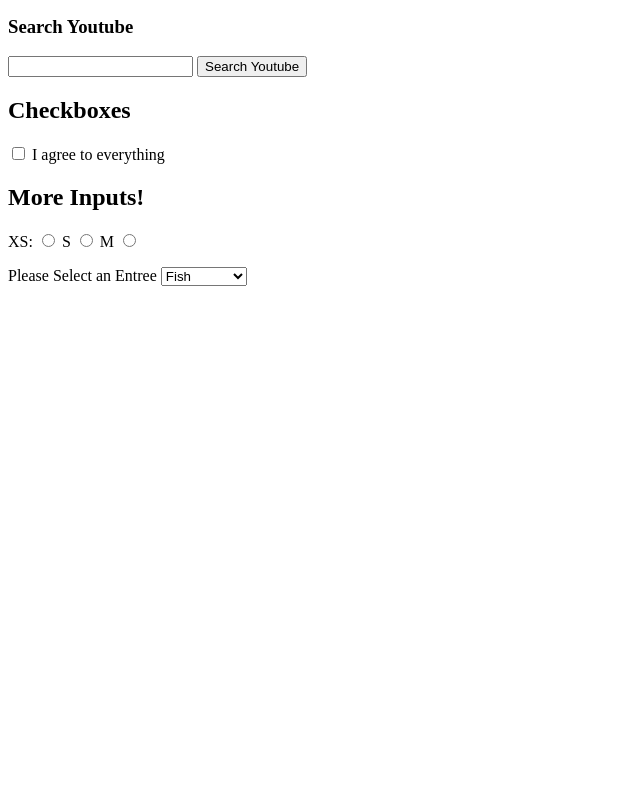
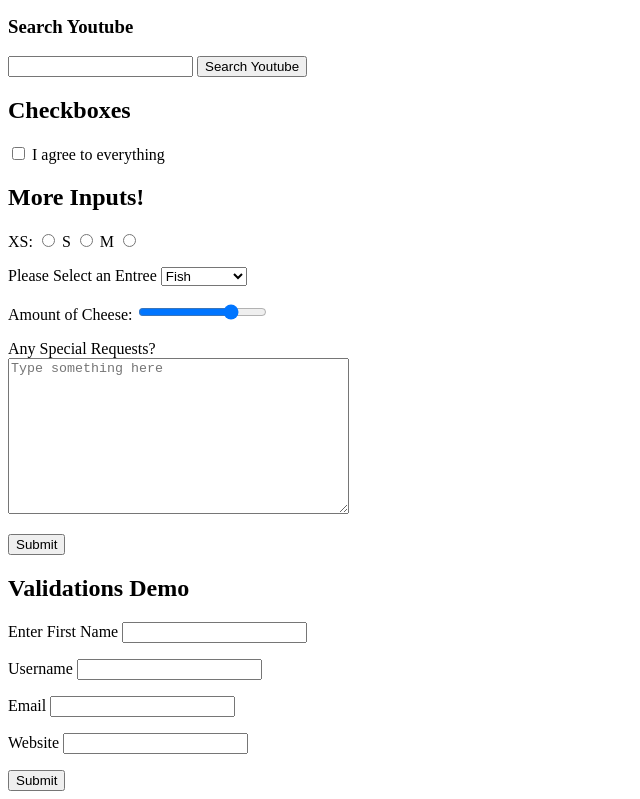
Before and after one commit to JaideepGuntupalli/Web-Development-UDY, a plain HTML site: page 5-HTML_Forms & Tables/forms.html in a window 1280 px wide. Shown: the part 467-1266 px from the top of the page, without its empty margins (0-640 px from the left). Before the commit the page ends 800 px from the top, so only its background shows below. Drawn offline with Linux system fonts and the light colour scheme.

Commit message:
Added some more form elements

```diff
--- a/5-HTML_Forms & Tables/forms.html
+++ b/5-HTML_Forms & Tables/forms.html
@@ -89,7 +89,60 @@
                     <option value="steak">Steak</option>
                 </select>
             </p>
+            <p>
+                <label for="cheese">Amount of Cheese:</label>
+                <input
+                    type="range"
+                    id="cheese"
+                    min="1"
+                    max="100"
+                    value="75"
+                    name="cheese_level"
+                />
+            </p>
 
+            <p>
+                <label for="requests">Any Special Requests?</label>
+                <br />
+                <textarea
+                    id="requests"
+                    rows="10"
+                    cols="40"
+                    name="Requests?"
+                    placeholder="Type something here"
+                ></textarea>
+            </p>
+            <button>Submit</button>
+        </form>
+
+        <h2>Validations Demo</h2>
+        <form action="/dummy">
+            <p>
+                <label for="first">Enter First Name</label>
+                <input type="text" id="first" name="first" required />
+            </p>
+            <p>
+                <label for="user">Username</label>
+                <input
+                    type="text"
+                    id="user"
+                    name="username"
+                    minlength="5"
+                    maxlength="20"
+                    required
+                />
+            </p>
+
+            <p>
+                <label for="email">Email</label>
+                <input type="email" id="email" name="email" required />
+            </p>
+            <p>
+                <label for="website">Website</label>
+                <input type="url" id="website" name="website" />
+            </p>
+
+            <button>Submit</button>
         </form>
     </body>
 </html>
```
